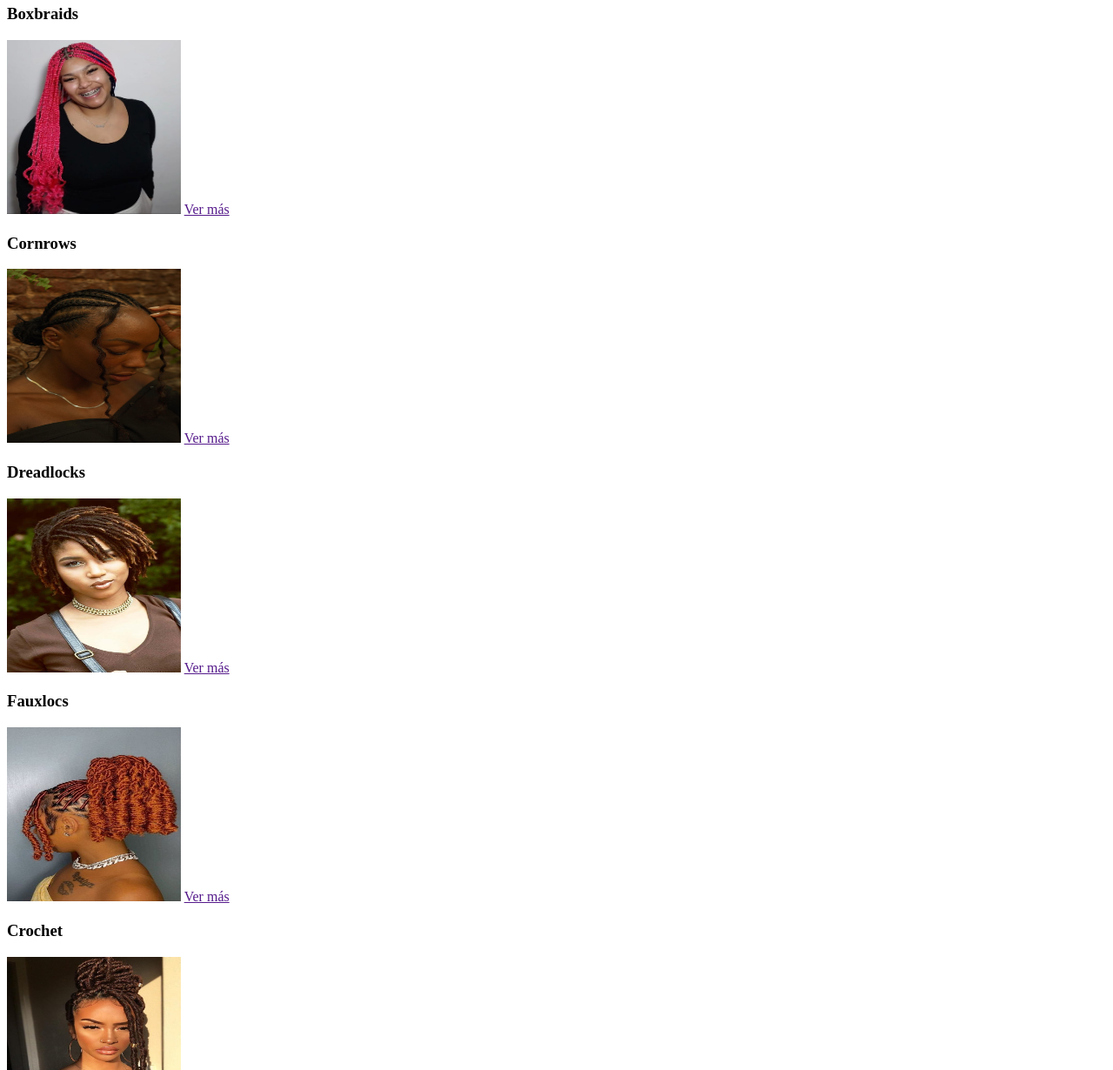
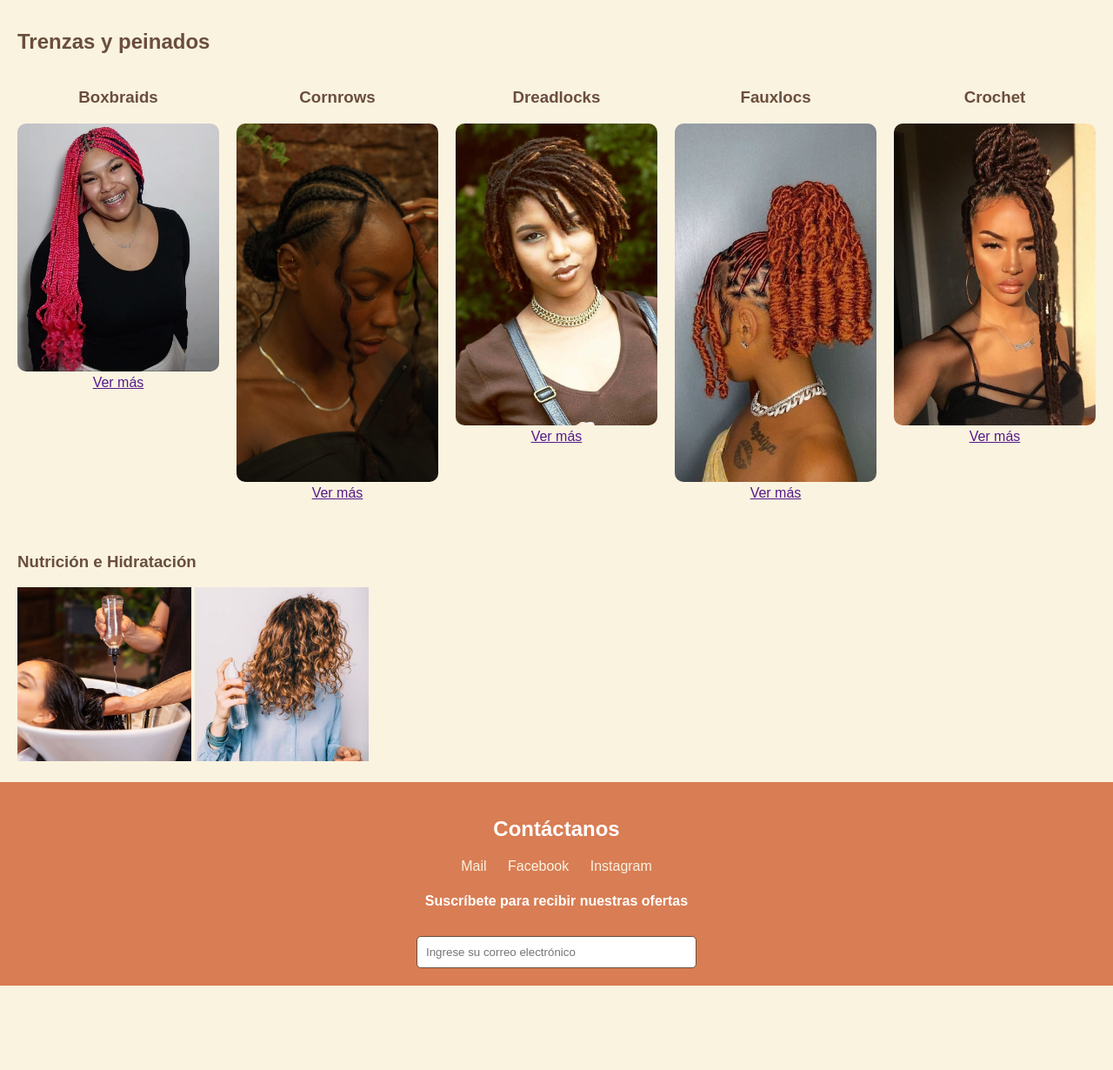
Before and after one commit to MacaVitaSanchez/LaTr3nza, a plain HTML site: page LaTr3nza/index.html in a window 1280 px wide. Shown: the part 257-1487 px from the top of the page at 87% size. After the commit the page ends 1390 px from the top, so only its background shows below. Drawn offline with Linux system fonts and the light colour scheme.

Commit message:
agrego css

```diff
--- a/LaTr3nza/index.html
+++ b/LaTr3nza/index.html
@@ -5,12 +5,13 @@
     <meta name="viewport" content="width=device-width, initial-scale=1.0">
     <title>La Tr3nza</title>
     <link rel="icon" href="imagenes/la Tr3nza Favicon.jpg">
+    <link rel="stylesheet" href="styles.css">
 </head>
 <body>
     <header>
         <h1>LA TR3NZA</h1>
         <hr>
-        <h3>Peluqueria</h3>
+        <h3>Peluquería</h3>
     </header>
     <nav>
         <img src="imagenes/logo.jpg" alt="Logo" width="50" height="50">
@@ -24,39 +25,32 @@
     </nav>
     <section>
         <h2>Trenzas y peinados</h2>
+        <div class="gallery">
             <div>
                 <h3>Boxbraids</h3>
                 <img src="imagenes/boxbraids.jpg" alt="Boxbraids" width="200" height="200">
                 <a href="">Ver más</a>
-
             </div>
-
             <div>
                 <h3>Cornrows</h3>
                 <img src="imagenes/cornrows.jpg" alt="Cornrows" width="200" height="200">
                 <a href="">Ver más</a>
-
             </div>
-
             <div>
                 <h3>Dreadlocks</h3>
                 <img src="imagenes/dreadlocks.jpg" alt="Dreadlocks" width="200" height="200">
                 <a href="">Ver más</a>
-
             </div>
-
             <div>
                 <h3>Fauxlocs</h3>
                 <img src="imagenes/fauxlocs.jpg" alt="fauxlocs" width="200" height="200">
                 <a href="">Ver más</a>
-
             </div>
-
             <div>
                 <h3>Crochet</h3>
                 <img src="imagenes/crochet.jpg" alt="Crochet" width="200" height="200">
                 <a href="">Ver más</a>
-
+            </div>
         </div>
     </section>
     <section>
@@ -64,29 +58,15 @@
             <h3>Nutrición e Hidratación</h3>
             <img src="imagenes/nutricion.jpg" alt="Nutricion" width="200" height="200">
             <img src="imagenes/hidratacion.jpg" alt="Hidratacion" width="200" height="200">
-
         </div>
     </section>
-
-
-
-
-
-
-
-
     <footer>
-        <h2>Contactanos</h2>
+        <h2>Contáctanos</h2>
         <a href="">Mail</a>
         <a href="">Facebook</a>
         <a href="">Instagram</a>
-
-       <h4>Suscribete para recibir nuestras ofertas</h4>
-       <input type="name" value="Ingrese su correo electrónico">
-
-
-
+        <h4>Suscríbete para recibir nuestras ofertas</h4>
+        <input type="text" placeholder="Ingrese su correo electrónico">
     </footer>
-
 </body>
 </html>
--- /dev/null
+++ b/LaTr3nza/styles.css
@@ -0,0 +1,83 @@
+body {
+    font-family: Arial, sans-serif;
+    margin: 0;
+    padding: 0;
+    background-color: #FAF3E0;
+}
+
+header {
+    text-align: center;
+    padding: 20px;
+    background-color: #D97D54;
+    color: white;
+}
+
+nav {
+    display: flex;
+    justify-content: space-around;
+    align-items: center;
+    background-color: #6A4E3D;
+    padding: 10px 0;
+}
+
+nav img {
+    vertical-align: middle;
+}
+
+nav a {
+    color: #FAF3E0;
+    text-decoration: none;
+    padding: 10px 15px;
+}
+
+nav a:hover {
+    background-color: #D97D54;
+    border-radius: 5px;
+}
+
+section {
+    padding: 20px;
+    background-color: #FAF3E0;
+}
+
+.gallery {
+    display: grid;
+    grid-template-columns: repeat(auto-fit, minmax(200px, 1fr));
+    gap: 20px;
+}
+
+.gallery div {
+    text-align: center;
+}
+
+.gallery img {
+    width: 100%;
+    height: auto;
+    border-radius: 10px;
+}
+
+section h2, section h3 {
+    color: #6A4E3D;
+}
+
+footer {
+    text-align: center;
+    padding: 20px;
+    background-color: #D97D54;
+    color: white;
+}
+
+footer a {
+    margin: 0 10px;
+    color: #FAF3E0;
+    text-decoration: none;
+}
+
+footer input[type="text"] {
+    padding: 10px;
+    margin-top: 10px;
+    width: 80%;
+    max-width: 300px;
+    border: 1px solid #6A4E3D;
+    border-radius: 5px;
+}
```
Lines whose indentation alone changed are shown as unchanged.
